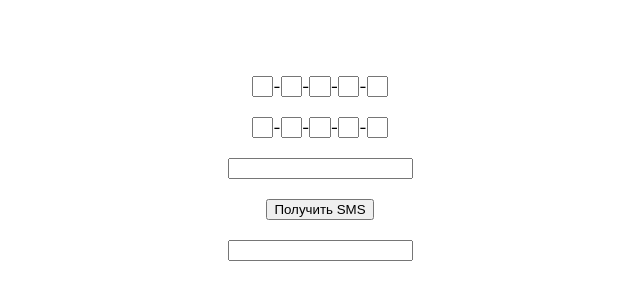
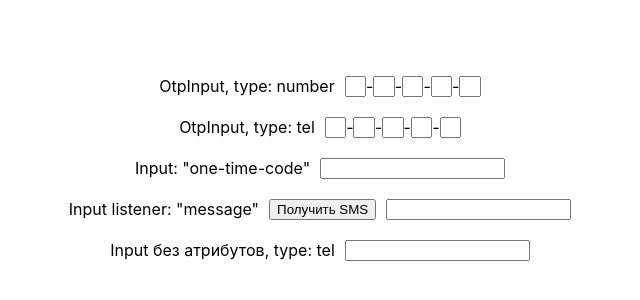
Before and after one commit to romka008/react-otp-input-example, a React (Create React App) app: page / in a window 1280 px wide. Shown: the part 232-532 px from the top of the page, without its empty margins (320-960 px from the left). Built offline with nearby package versions, Linux system fonts and the light colour scheme.

Commit message:
Добавлен input без атрибутов

```diff
--- a/src/App.tsx
+++ b/src/App.tsx
@@ -9,6 +9,8 @@ export default function App() {
 
     return (
         <div className="wrapper">
+            <div style={{display: "flex", gap: "10px"}}>
+                <label>OtpInput, type: number</label>
                 <OtpInput
                     value={otp}
                     onChange={setOtp}
@@ -17,6 +19,9 @@ export default function App() {
                     renderSeparator={<span>-</span>}
                     renderInput={props => <input {...props} />}
                 />
+            </div>
+            <div style={{display: "flex", gap: "10px"}}>
+                <label>OtpInput, type: tel</label>
                 <OtpInput
                     value={otp}
                     onChange={setOtp}
@@ -25,8 +30,19 @@ export default function App() {
                     renderSeparator={<span>-</span>}
                     renderInput={props => <input {...props} />}
                 />
+            </div>
+            <div style={{display: "flex", gap: "10px"}}>
+                <label>Input: "one-time-code"</label>
                 <input type="tel" autoComplete="one-time-code" />
+            </div>
+            <div style={{display: "flex", gap: "10px"}}>
+                <label>Input listener: "message"</label>
                 <AutoCompleteInput />
+            </div>
+            <div style={{display: "flex", gap: "10px"}}>
+                <label>Input без атрибутов, type: tel</label>
+                <input type="tel" />
+            </div>
         </div>
     );
 }
```
Lines whose indentation alone changed are shown as unchanged.
